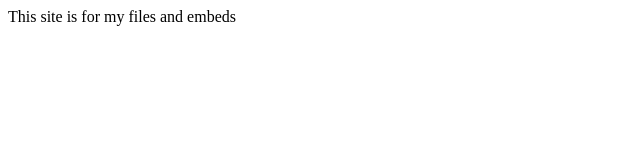
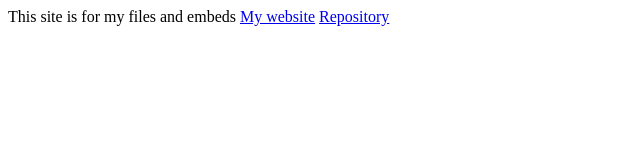
Before and after one commit to Mrdev88/embeds-and-files, a plain HTML site: page index.html in a window 1280 px wide. Shown: the whole page, without its empty margins (0-640 px from the left). Drawn offline with Linux system fonts and the light colour scheme.

Commit message:
Update index.html

```diff
--- a/index.html
+++ b/index.html
@@ -7,5 +7,7 @@
 </head>
 <body>
 This site is for my files and embeds
+  <a href="https://mahdiruiz.rf.gd/">My website</a>
+  <a href="https://github.com/Mrdev88/embeds-and-files">Repository</a>
 </body>
 </html>
```
